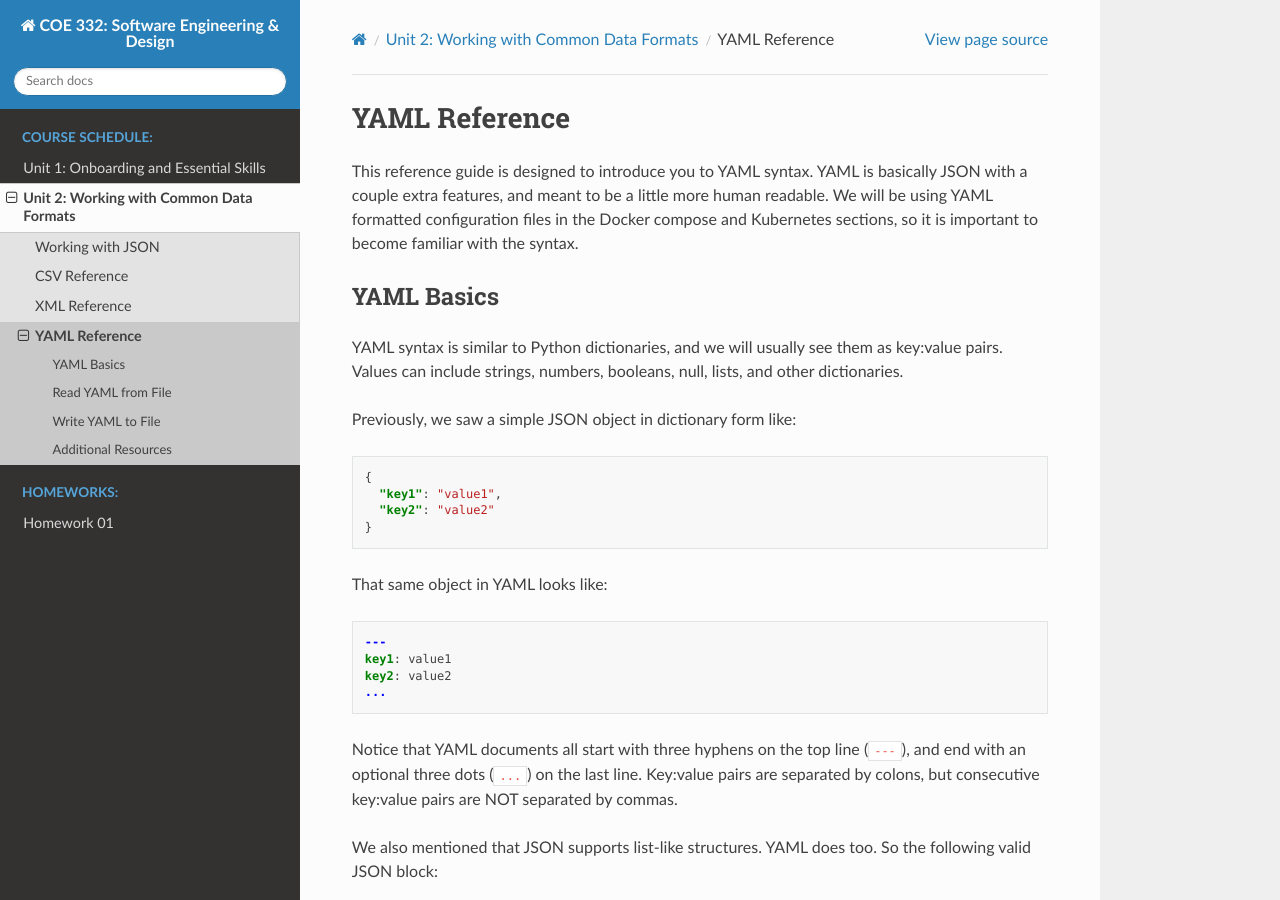
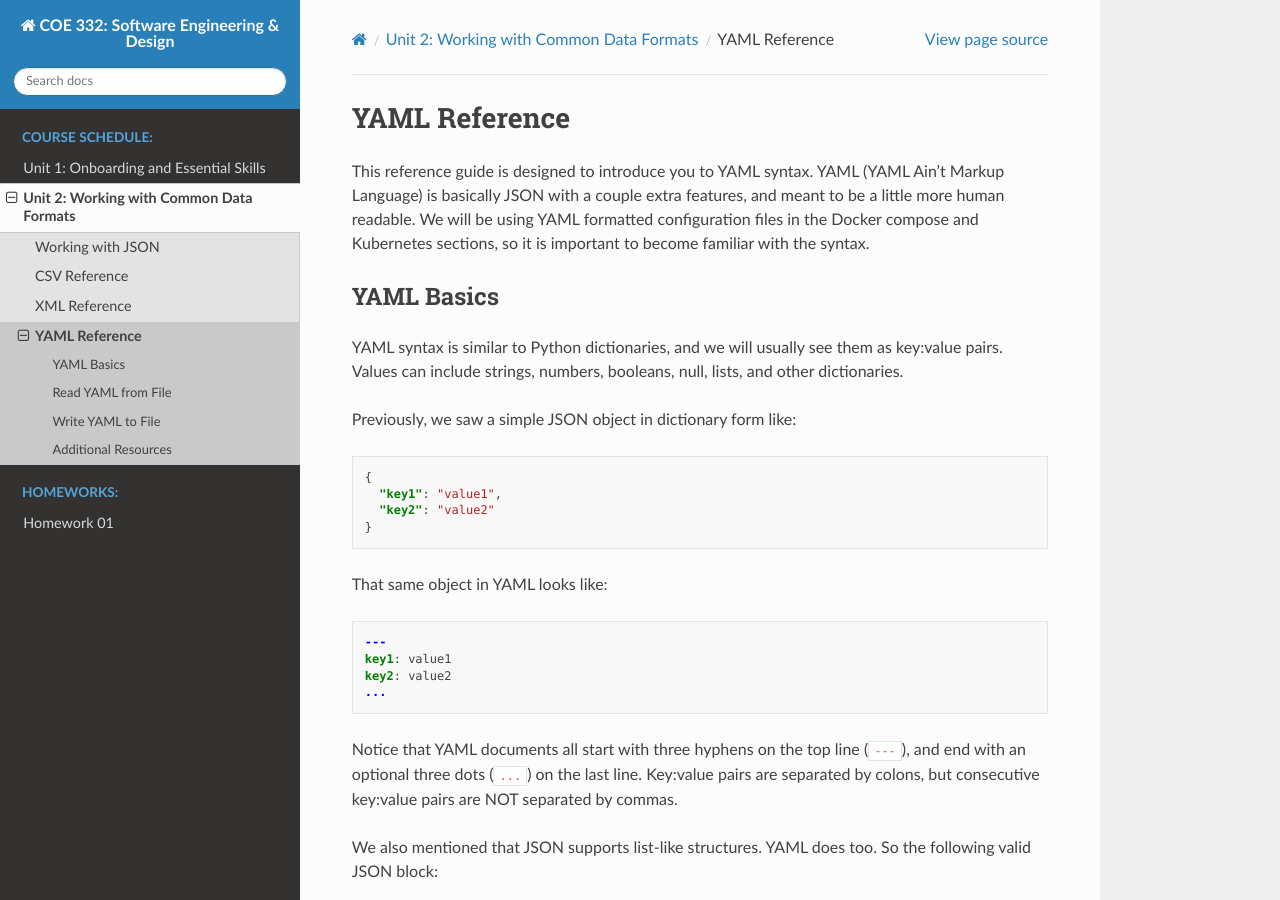
Before and after one commit to TACC/coe-332-sp22, a Sphinx documentation site: the page built from docs/unit02/yaml.rst, in a window 1280 px wide and 900 px high. Built offline with Sphinx 7.4.7 and the Read the Docs theme 2.0.0, drawn with Linux system fonts in a browser that asks for light colours.

Commit message:
added acronym definition to yaml part

```diff
--- a/docs/unit02/yaml.rst
+++ b/docs/unit02/yaml.rst
@@ -1,11 +1,11 @@
 YAML Reference
 ==============
 
-This reference guide is designed to introduce you to YAML syntax. YAML is
-basically JSON with a couple extra features, and meant to be a little more human
-readable. We will be using YAML formatted configuration files in the Docker
-compose and Kubernetes sections, so it is important to become familiar with the
-syntax.
+This reference guide is designed to introduce you to YAML syntax. YAML (YAML
+Ain't Markup Language) is basically JSON with a couple extra features, and meant
+to be a little more human readable. We will be using YAML formatted configuration
+files in the Docker compose and Kubernetes sections, so it is important to become
+familiar with the syntax.
 
 
 YAML Basics
```
